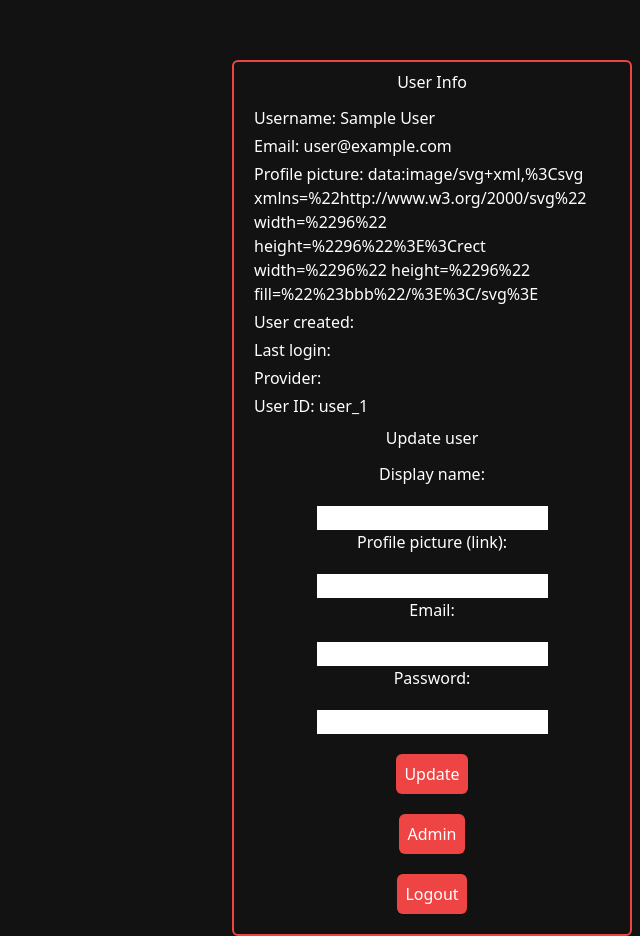
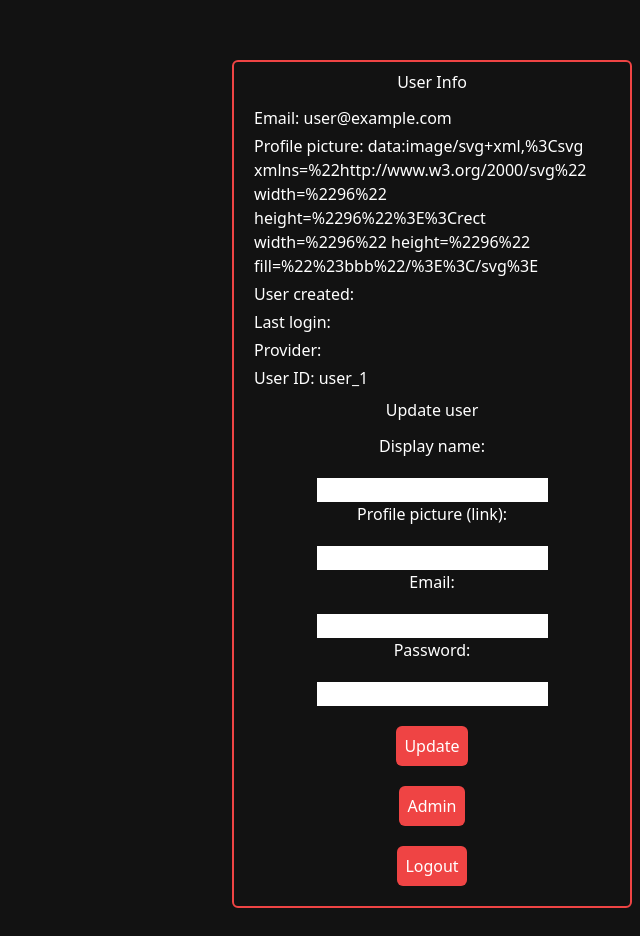
Before and after one commit to Jaydendeveloper/jaydenhu_next, a Next.js app: page /UserPanel in a window 1280 px wide. Shown: the whole page, without its empty margins (640-1280 px from the left). After the commit the page ends 908 px from the top, so only its background shows below. Built offline with nearby package versions, Linux system fonts and the light colour scheme; no server answers; sample sign-in values are in the browser's storage.

Commit message:
bugfix + userpanel

```diff
--- a/pages/UserPanel.js
+++ b/pages/UserPanel.js
@@ -36,7 +36,6 @@ const user = auth.currentUser;
             <div className="absolute right-2 top-[60px] bg-[#121212] border-2 text-white border-red-500 rounded-md w-[400px] z-[99999]">
             <div className="ml-5 mr-5">
                 <h1 className="text-center mt-2 mb-3">User Info</h1>
-                {user.displayName && <p className="mb-1">Username: {user.displayName}</p>}
                 <p className="mb-1">Email: {user.email}</p>
                 <p className="mb-1">Profile picture: {user.photoURL}</p>
                 <p className="mb-1">User created: {user.metadata.creationTime}</p>
```
